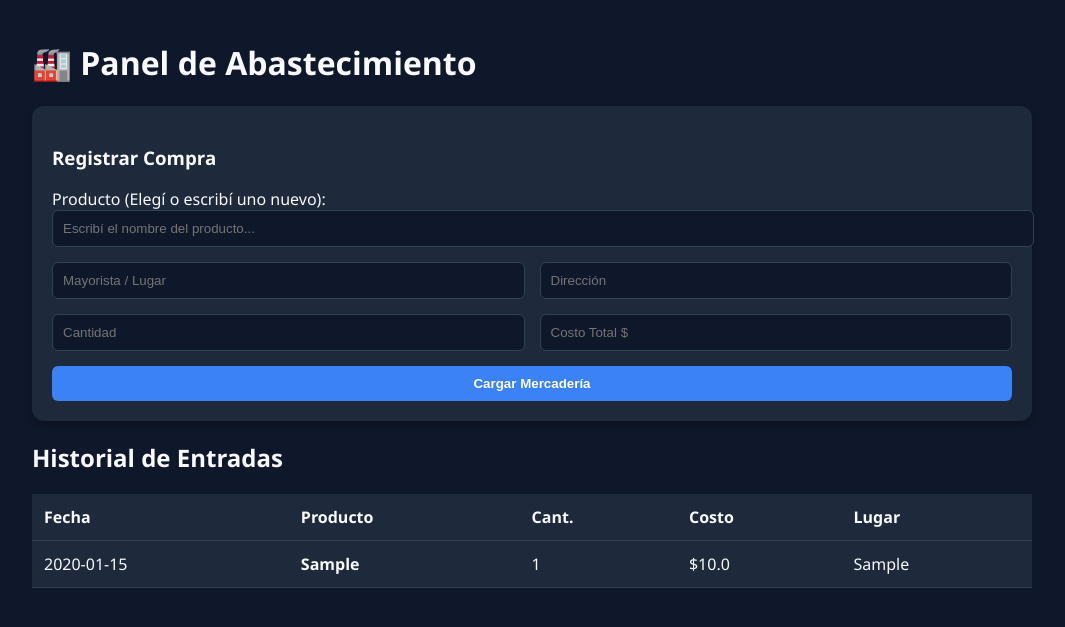
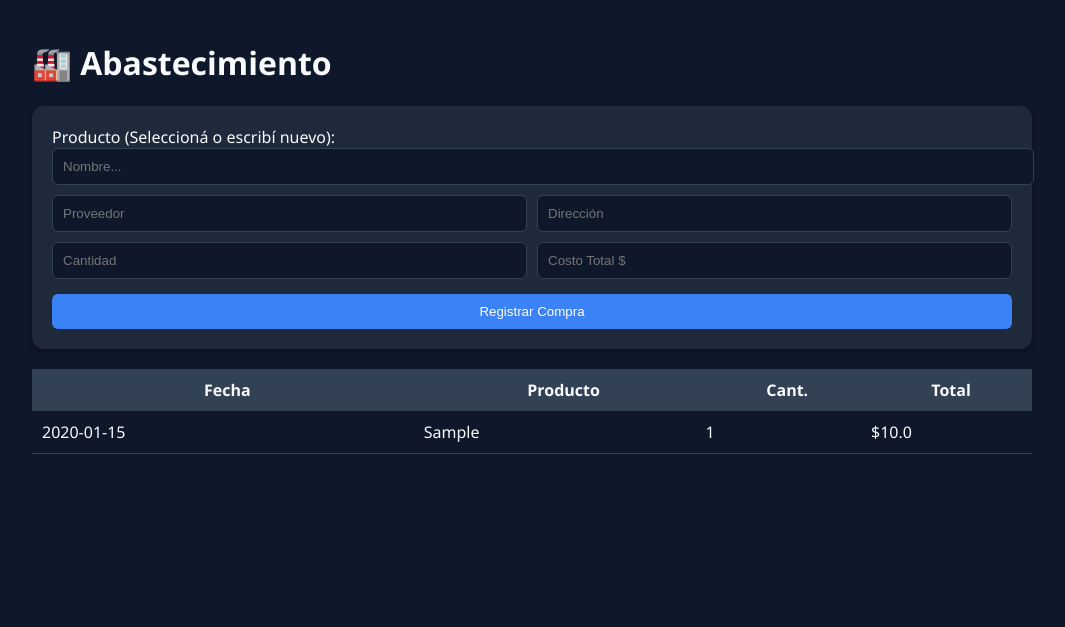
Before and after one commit to nicomartinezytm-pixel/distribuidora, a Flask app: page /compras in a window 1280 px wide. Shown: the part 71-698 px from the top of the page, without its empty margins (108-1173 px from the left). Run offline with Flask 3, Linux system fonts and the light colour scheme; tables that the repository leaves empty hold one stand-in row (values such as "Sample post").

Commit message:
Update compras.html

```diff
--- a/templates/compras.html
+++ b/templates/compras.html
@@ -1,38 +1,25 @@
 {% extends "base.html" %}
 {% block content %}
-<style>
-    .form-compra { display: grid; grid-template-columns: 1fr 1fr; gap: 15px; }
-    table { width: 100%; border-collapse: collapse; margin-top: 20px; background: #1e293b; }
-    th, td { padding: 12px; text-align: left; border-bottom: 1px solid #334155; }
-</style>
-
-<h1>🏭 Panel de Abastecimiento</h1>
+<h1>🏭 Abastecimiento</h1>
 <div class="card">
-    <h3>Registrar Compra</h3>
     <form action="/agregar_compra" method="POST">
-        <div class="form-compra">
-            <div style="grid-column: 1 / -1;">
-                <label>Producto (Elegí o escribí uno nuevo):</label>
-                <input list="prods" name="producto" placeholder="Escribí el nombre del producto..." required style="width: 100%;">
-                <datalist id="prods">
-                    {% for p in productos %}<option value="{{ p.nombre }}">{% endfor %}
-                </datalist>
-            </div>
-            <input type="text" name="lugar" placeholder="Mayorista / Lugar" required>
+        <label>Producto (Seleccioná o escribí nuevo):</label>
+        <input list="prods" name="producto" placeholder="Nombre..." required style="width:100%; margin-bottom:10px;">
+        <datalist id="prods">{% for p in productos %}<option value="{{ p.nombre }}">{% endfor %}</datalist>
+        <div style="display:grid; grid-template-columns: 1fr 1fr; gap:10px;">
+            <input type="text" name="lugar" placeholder="Proveedor" required>
             <input type="text" name="direccion" placeholder="Dirección">
             <input type="number" name="cantidad" placeholder="Cantidad" required>
             <input type="number" step="0.01" name="total" placeholder="Costo Total $" required>
         </div>
-        <button type="submit" style="background: #3b82f6; width: 100%; margin-top: 15px; font-weight: bold;">Cargar Mercadería</button>
+        <button type="submit" style="background:#3b82f6; width:100%; margin-top:15px;">Registrar Compra</button>
     </form>
 </div>
-
-<h2>Historial de Entradas</h2>
-<table>
-    <thead><tr><th>Fecha</th><th>Producto</th><th>Cant.</th><th>Costo</th><th>Lugar</th></tr></thead>
+<table style="width:100%; margin-top:20px; border-collapse:collapse;">
+    <thead style="background:#334155;"><tr><th style="padding:10px;">Fecha</th><th>Producto</th><th>Cant.</th><th>Total</th></tr></thead>
     <tbody>
         {% for c in historial %}
-        <tr><td>{{ c.fecha }}</td><td><b>{{ c.producto }}</b></td><td>{{ c.cantidad }}</td><td>${{ c.total }}</td><td>{{ c.lugar }}</td></tr>
+        <tr style="border-bottom:1px solid #334155;"><td style="padding:10px;">{{ c.fecha }}</td><td>{{ c.producto }}</td><td>{{ c.cantidad }}</td><td>${{ c.total }}</td></tr>
         {% endfor %}
     </tbody>
 </table>
```
